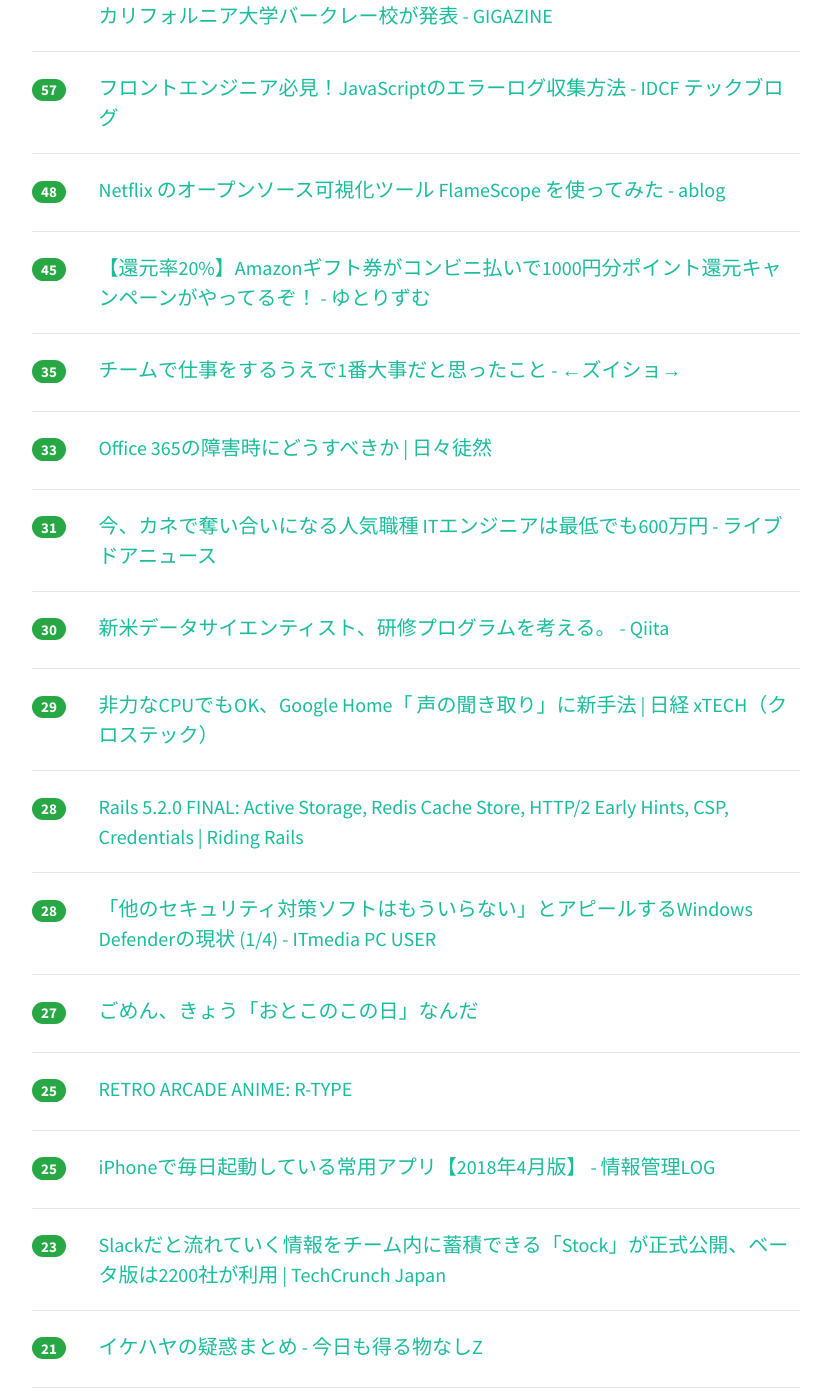
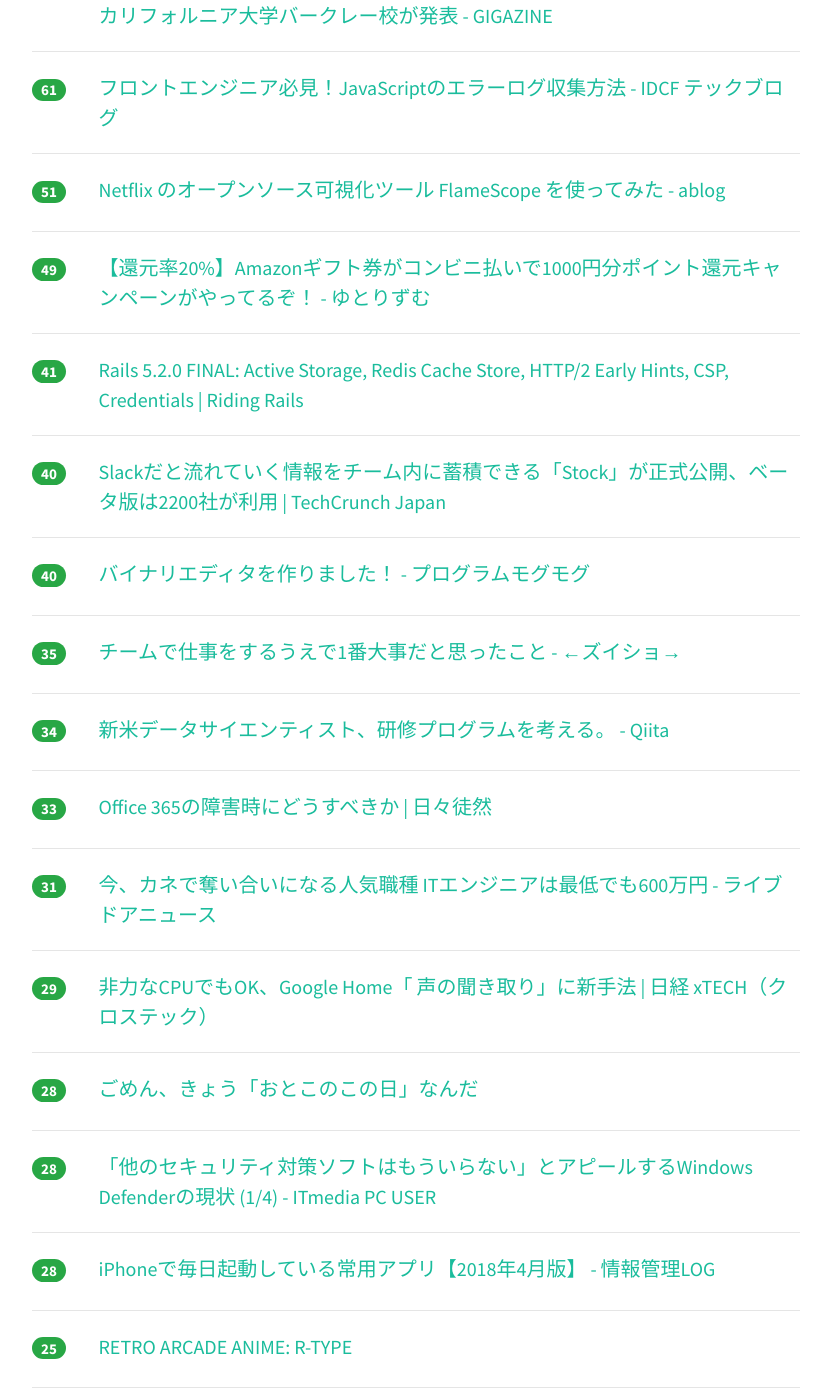
Before and after one commit to yatta47/hatena-matome-site, a Jekyll site: the page built from _posts/2018-04-10-hatena.md, in a window 1280 px wide and 1400 px high, scrolled down 579 px. Shown: the whole window, without its empty margins (224-1055 px from the left). Built offline with Jekyll 4.4.1, drawn with Linux system fonts in a browser that asks for light colours; nearby versions of some CDN libraries; some of the changed text lies outside the part shown.

Commit message:
Updated 2018-04-10

```diff
--- a/_posts/2018-04-10-hatena.md
+++ b/_posts/2018-04-10-hatena.md
@@ -1,44 +1,64 @@
 ---
 layout: post
 title:  "2018-04-10 はてぶIT"
-date:   2018-04-10 11:02:30
+date:   2018-04-10 12:02:10
 tags: [it-hotentry]
 ---
-23 件のデータあり
+27 件のデータあり
 
 <hr><div class="row">
-<div class="col-1"><span class="badge badge-pill badge-success h2">137</span></div>
+<div class="col-1"><span class="badge badge-pill badge-success h2">142</span></div>
 <div class="col-11"><a href='https://techracho.bpsinc.jp/hachi8833/2018_04_09/54785' target='_blank'>Rails: データベーススキーマをダウンタイムなしで変更する（翻訳）</a></div>
 </div>
 <hr>
 <div class="row">
-<div class="col-1"><span class="badge badge-pill badge-success h2">85</span></div>
+<div class="col-1"><span class="badge badge-pill badge-success h2">92</span></div>
 <div class="col-11"><a href='https://www.wantedly.com/companies/uei2/post_articles/115234' target='_blank'>エンジニア全員に「技術書典」手当を支給します | 株式会社UEI</a></div>
 </div>
 <hr>
 <div class="row">
-<div class="col-1"><span class="badge badge-pill badge-success h2">62</span></div>
+<div class="col-1"><span class="badge badge-pill badge-success h2">64</span></div>
 <div class="col-11"><a href='https://gigazine.net/news/20180409-berkeley-data-science-course-free/' target='_blank'>無料で「データサイエンス」コースの人気講義をオンラインで提供することをカリフォルニア大学バークレー校が発表 - GIGAZINE</a></div>
 </div>
 <hr>
 <div class="row">
-<div class="col-1"><span class="badge badge-pill badge-success h2">57</span></div>
+<div class="col-1"><span class="badge badge-pill badge-success h2">61</span></div>
 <div class="col-11"><a href='http://blog.idcf.jp/entry/js_error_collector' target='_blank'>フロントエンジニア必見！JavaScriptのエラーログ収集方法 - IDCF テックブログ</a></div>
 </div>
 <hr>
 <div class="row">
-<div class="col-1"><span class="badge badge-pill badge-success h2">48</span></div>
+<div class="col-1"><span class="badge badge-pill badge-success h2">51</span></div>
 <div class="col-11"><a href='http://d.hatena.ne.jp/yohei-a/20180408/1523196368' target='_blank'>Netflix のオープンソース可視化ツール FlameScope を使ってみた - ablog</a></div>
 </div>
 <hr>
 <div class="row">
-<div class="col-1"><span class="badge badge-pill badge-success h2">45</span></div>
+<div class="col-1"><span class="badge badge-pill badge-success h2">49</span></div>
 <div class="col-11"><a href='http://www.yutorism.jp/entry/GiftCampaign2018' target='_blank'>【還元率20%】Amazonギフト券がコンビニ払いで1000円分ポイント還元キャンペーンがやってるぞ！ - ゆとりずむ</a></div>
+</div>
+<hr>
+<div class="row">
+<div class="col-1"><span class="badge badge-pill badge-success h2">41</span></div>
+<div class="col-11"><a href='http://weblog.rubyonrails.org/2018/4/9/Rails-5-2-0-final/' target='_blank'>Rails 5.2.0 FINAL: Active Storage, Redis Cache Store, HTTP/2 Early Hints, CSP, Credentials | Riding Rails</a></div>
+</div>
+<hr>
+<div class="row">
+<div class="col-1"><span class="badge badge-pill badge-success h2">40</span></div>
+<div class="col-11"><a href='http://jp.techcrunch.com/2018/04/10/stock-launch/' target='_blank'>Slackだと流れていく情報をチーム内に蓄積できる「Stock」が正式公開、ベータ版は2200社が利用 | TechCrunch Japan</a></div>
+</div>
+<hr>
+<div class="row">
+<div class="col-1"><span class="badge badge-pill badge-success h2">40</span></div>
+<div class="col-11"><a href='https://itchyny.hatenablog.com/entry/2018/04/10/100000' target='_blank'>バイナリエディタを作りました！ - プログラムモグモグ</a></div>
 </div>
 <hr>
 <div class="row">
 <div class="col-1"><span class="badge badge-pill badge-success h2">35</span></div>
 <div class="col-11"><a href='http://zuisho.hatenadiary.jp/entry/2018/04/09/201354' target='_blank'>チームで仕事をするうえで1番大事だと思ったこと - ←ズイショ→</a></div>
+</div>
+<hr>
+<div class="row">
+<div class="col-1"><span class="badge badge-pill badge-success h2">34</span></div>
+<div class="col-11"><a href='https://qiita.com/s_yaginuma/items/a9c97f62d9bec129c33b' target='_blank'>新米データサイエンティスト、研修プログラムを考える。 - Qiita</a></div>
 </div>
 <hr>
 <div class="row">
@@ -52,18 +72,13 @@ tags: [it-hotentry]
 </div>
 <hr>
 <div class="row">
-<div class="col-1"><span class="badge badge-pill badge-success h2">30</span></div>
-<div class="col-11"><a href='https://qiita.com/s_yaginuma/items/a9c97f62d9bec129c33b' target='_blank'>新米データサイエンティスト、研修プログラムを考える。 - Qiita</a></div>
-</div>
-<hr>
-<div class="row">
 <div class="col-1"><span class="badge badge-pill badge-success h2">29</span></div>
 <div class="col-11"><a href='http://tech.nikkeibp.co.jp/atcl/nxt/column/18/00143/00011/' target='_blank'>非力なCPUでもOK、Google Home「 声の聞き取り」に新手法 | 日経 xTECH（クロステック）</a></div>
 </div>
 <hr>
 <div class="row">
 <div class="col-1"><span class="badge badge-pill badge-success h2">28</span></div>
-<div class="col-11"><a href='http://weblog.rubyonrails.org/2018/4/9/Rails-5-2-0-final/' target='_blank'>Rails 5.2.0 FINAL: Active Storage, Redis Cache Store, HTTP/2 Early Hints, CSP, Credentials | Riding Rails</a></div>
+<div class="col-11"><a href='https://anond.hatelabo.jp/20180409213959' target='_blank'>ごめん、きょう「おとこのこの日」なんだ</a></div>
 </div>
 <hr>
 <div class="row">
@@ -72,8 +87,8 @@ tags: [it-hotentry]
 </div>
 <hr>
 <div class="row">
-<div class="col-1"><span class="badge badge-pill badge-success h2">27</span></div>
-<div class="col-11"><a href='https://anond.hatelabo.jp/20180409213959' target='_blank'>ごめん、きょう「おとこのこの日」なんだ</a></div>
+<div class="col-1"><span class="badge badge-pill badge-success h2">28</span></div>
+<div class="col-11"><a href='http://hokoxjouhou.blog105.fc2.com/blog-entry-1149.html' target='_blank'>iPhoneで毎日起動している常用アプリ【2018年4月版】 - 情報管理LOG</a></div>
 </div>
 <hr>
 <div class="row">
@@ -82,13 +97,13 @@ tags: [it-hotentry]
 </div>
 <hr>
 <div class="row">
-<div class="col-1"><span class="badge badge-pill badge-success h2">25</span></div>
-<div class="col-11"><a href='http://hokoxjouhou.blog105.fc2.com/blog-entry-1149.html' target='_blank'>iPhoneで毎日起動している常用アプリ【2018年4月版】 - 情報管理LOG</a></div>
+<div class="col-1"><span class="badge badge-pill badge-success h2">23</span></div>
+<div class="col-11"><a href='http://blog.shibayu36.org/entry/2018/04/09/193000' target='_blank'>PostgreSQLでSQLチューニングや障害状況調査に使ったクエリ達まとめ - $shibayu36->blog;</a></div>
 </div>
 <hr>
 <div class="row">
-<div class="col-1"><span class="badge badge-pill badge-success h2">23</span></div>
-<div class="col-11"><a href='http://jp.techcrunch.com/2018/04/10/stock-launch/' target='_blank'>Slackだと流れていく情報をチーム内に蓄積できる「Stock」が正式公開、ベータ版は2200社が利用 | TechCrunch Japan</a></div>
+<div class="col-1"><span class="badge badge-pill badge-success h2">22</span></div>
+<div class="col-11"><a href='https://av.watch.impress.co.jp/docs/news/1116112.html' target='_blank'>新4K8K放送に向けた設備改修でBS視聴/予約録画に影響。総務省が注意喚起 - AV Watch</a></div>
 </div>
 <hr>
 <div class="row">
@@ -97,22 +112,27 @@ tags: [it-hotentry]
 </div>
 <hr>
 <div class="row">
-<div class="col-1"><span class="badge badge-pill badge-success h2">19</span></div>
-<div class="col-11"><a href='https://av.watch.impress.co.jp/docs/news/1116112.html' target='_blank'>新4K8K放送に向けた設備改修でBS視聴/予約録画に影響。総務省が注意喚起 - AV Watch</a></div>
+<div class="col-1"><span class="badge badge-pill badge-success h2">20</span></div>
+<div class="col-11"><a href='https://aws.noplan.cc/' target='_blank'>ざっくりAWS</a></div>
 </div>
 <hr>
 <div class="row">
-<div class="col-1"><span class="badge badge-pill badge-success h2">16</span></div>
+<div class="col-1"><span class="badge badge-pill badge-success h2">17</span></div>
 <div class="col-11"><a href='https://www.gizmodo.jp/2018/04/segway-robotics-loomo-indiegogo.html' target='_blank'>ピクサー映画？ いえ、これ新しいセグウェイです | ギズモード・ジャパン</a></div>
 </div>
 <hr>
 <div class="row">
-<div class="col-1"><span class="badge badge-pill badge-success h2">11</span></div>
+<div class="col-1"><span class="badge badge-pill badge-success h2">15</span></div>
+<div class="col-11"><a href='https://togetter.com/li/1216656' target='_blank'>MacとWindowsの違いと各利点と欠点及び特徴 - Togetter</a></div>
+</div>
+<hr>
+<div class="row">
+<div class="col-1"><span class="badge badge-pill badge-success h2">13</span></div>
 <div class="col-11"><a href='https://anond.hatelabo.jp/20140409152037' target='_blank'>増田は勉強になる。自分のネットワークと違う人の意見が流れてるから。2ch..</a></div>
 </div>
 <hr>
 <div class="row">
-<div class="col-1"><span class="badge badge-pill badge-success h2">8</span></div>
+<div class="col-1"><span class="badge badge-pill badge-success h2">11</span></div>
 <div class="col-11"><a href='https://anond.hatelabo.jp/20180410013901' target='_blank'>ブクマが減ってる</a></div>
 </div>
 <hr>
```
